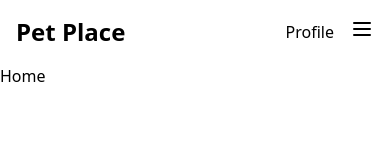
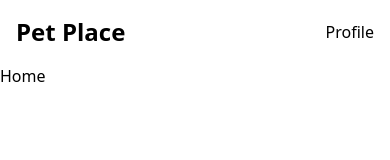
Before and after one commit to 231031/petplace, a React (Vite) app in the folder frontend/: page / in a window 390 px wide. Shown: the top 160 px of the page. Built offline with nearby package versions, Linux system fonts and the light colour scheme.

Commit message:
add dropdown when click on profile

```diff
--- a/frontend/components/Hostel.tsx
+++ /dev/null
@@ -1,10 +0,0 @@
-
-function Hostel  ()  {
-    return (
-        <div>
-            <h1>Hostel</h1>
-        </div>
-    )
-}
-
-export default Hostel;
--- /dev/null
+++ b/frontend/components/Hotel.tsx
@@ -0,0 +1,10 @@
+
+function Hotel  ()  {
+    return (
+        <div>
+            <h1>Hotel</h1>
+        </div>
+    )
+}
+
+export default Hotel;
--- a/frontend/components/Nav.tsx
+++ b/frontend/components/Nav.tsx
@@ -24,7 +24,7 @@ const Nav: React.FC = () => {
                 <a href="/" className="text-black">Home</a>
               </li>
               <li>
-                <a href="/hostel" className="text-black">Hostel</a>
+                <a href="/hotel" className="text-black">Hotel</a>
               </li>
               <li>
                 <a href="/care" className="text-black">Care</a>
@@ -45,7 +45,7 @@ const Nav: React.FC = () => {
           <div className="flex items-center space-x-4">
             <h1 className="text-black">Profile</h1>
             <div className="hidden md:block">
-              <a href="/profile" className="text-black">
+              <button onClick={toggleMenu} className="text-black">
                 <svg
                   className="w-8 h-8"
                   fill="none"
@@ -58,52 +58,62 @@ const Nav: React.FC = () => {
                   <path d="M12 12c2.28 0 4-1.72 4-4s-1.72-4-4-4-4 1.72-4 4 1.72 4 4 4z"></path>
                   <path d="M18 20h-12v-1c0-2 4-3 6-3s6 1 6 3v1z"></path>
                 </svg>
-              </a>
+              </button>
             </div>
 
-            {/* Toggle Menu for mobile */}
-            <div className="md:hidden">
-              <button id="menu-toggle" className="text-black" onClick={toggleMenu}>
-                <svg
-                  fill="none"
-                  stroke="currentColor"
-                  strokeLinecap="round"
-                  strokeLinejoin="round"
-                  strokeWidth="2"
-                  viewBox="0 0 24 24"
-                  className="w-6 h-6"
-                >
-                  <path d="M4 6h16M4 12h16M4 18h16"></path>
-                </svg>
-              </button>
-            </div>
+            {isMenuOpen && (
+                  <aside id="default-sidebar" className="fixed top-16 right-0 z-40 w-64 h-screen transition-transform translate-x-0">
+                    <div className="overflow-y-auto py-5 px-3 h-full bg-white-900 border-r border-gray-200">
+                      <ul className="space-y-2">
+                        <li>
+                          <a href="/profile" className="flex items-center p-2 text-base font-normal text-gray-900 rounded-lg hover:bg-gray-100">
+                            <span className="ml-3">Profile</span>
+                          </a>
+                        </li>
+                        <li>
+                          <a href="/hotel" className="flex items-center p-2 text-base font-normal text-black-900 rounded-lg hover:bg-gray-100">
+                            <span className="ml-3">Hotel</span>
+                          </a>
+                        </li>
+                        {/* Care button */}
+                        <li>
+                            <button type="button" className="flex items-center p-2 w-full text-base font-normal text-black-900 rounded-lg transition duration-75 group hover:bg-gray-100 dark:text-black dark:hover:bg-gray-100">
+                                  <span className="flex-1 ml-3 text-left">Care</span>
+                                <svg aria-hidden="true" className="w-6 h-6" fill="currentColor" viewBox="0 0 20 20" xmlns="http://www.w3.org/2000/svg"><path fill-rule="evenodd" d="M5.293 7.293a1 1 0 011.414 0L10 10.586l3.293-3.293a1 1 0 111.414 1.414l-4 4a1 1 0 01-1.414 0l-4-4a1 1 0 010-1.414z" clip-rule="evenodd"></path></svg>
+                            </button>
+                        </li>
+                        {/* Delivery button */}
+                        <li>
+                            <a href="/delivery" className="flex items-center p-2 w-full text-base font-normal text-black-900 rounded-lg transition duration-75 group hover:bg-gray-100 dark:text-black dark:hover:bg-gray-100">
+                                <span className="flex-1 ml-3 whitespace-nowrap">Delivery</span>
+                            </a>
+                        </li>
+                        {/* Shop button */}
+                        <li>
+                            <button type="button" className="flex items-center p-2 w-full text-base font-normal text-black-900 rounded-lg transition duration-75 group hover:bg-gray-100 dark:text-black dark:hover:bg-grey-700">
+                                <span className="flex-1 ml-3 text-left whitespace-nowrap">Shop</span>
+                                <svg aria-hidden="true" className="w-6 h-6" fill="currentColor" viewBox="0 0 20 20" xmlns="http://www.w3.org/2000/svg"><path fill-rule="evenodd" d="M5.293 7.293a1 1 0 011.414 0L10 10.586l3.293-3.293a1 1 0 111.414 1.414l-4 4a1 1 0 01-1.414 0l-4-4a1 1 0 010-1.414z" clip-rule="evenodd"></path></svg>
+                            </button>
+                        </li>
+                        {/* Social button */}
+                        <li>
+                            <a href="/social" className="flex items-center p-2 w-full text-base font-normal text-black-900 rounded-lg transition duration-75 group hover:bg-gray-100 dark:text-black dark:hover:bg-grey-700">
+                                <span className="ml-3">Social</span>
+                            </a>
+                        </li>
+                        <li>
+                            <button type="button" className="flex items-center p-2 w-full text-base font-normal text-black-900 rounded-lg transition duration-75 group hover:bg-gray-100 dark:text-black dark:hover:bg-grey-700" >
+                                <span className="flex-1 ml-3 text-left whitespace-nowrap">Logout</span>
+                            </button>
+                        </li>
+                    </ul>
+                </div>
+              </aside>
+            )}
+
           </div>
         </div>
       </div>
-
-      {/* Mobile Menu */}
-      {isMenuOpen ? (
-        <ul className="flex-col md:hidden">
-          <li className="px-3 py-3">
-            <a href="/" className="text-black">Home</a>
-          </li>
-          <li className="px-3 py-3">
-            <a href="/hostel" className="text-black">Hostel</a>
-          </li>
-          <li className="px-3 py-3">
-            <a href="/care" className="text-black">Care</a>
-          </li>
-          <li className="px-3 py-3">
-            <a href="/delivery" className="text-black">Delivery</a>
-          </li>
-          <li className="px-3 py-3">
-            <a href="/shop" className="text-black">Shop</a>
-          </li>
-          <li className="px-3 py-3">
-            <a href="/social" className="text-black">Social</a>
-          </li>
-        </ul>
-      ) : null}
     </nav>
 
   );
--- a/frontend/src/App.tsx
+++ b/frontend/src/App.tsx
@@ -1,7 +1,7 @@
 import Nav from '../components/Nav';
 import { Routes, Route } from 'react-router-dom';
 import Home from '../components/Home';
-import Hostel from '../components/Hostel';
+import Hotel from '../components/Hotel';
 import Care from '../components/Care';
 import Delivery from '../components/Delivery';
 import Shop from '../components/Shop';
@@ -16,7 +16,7 @@ function App () {
       <Nav />
       <Routes>
         <Route path="/" element={<Home />} />
-        <Route path="/hostel" element={<Hostel />} />
+        <Route path="/hotel" element={<Hotel />} />
         <Route path="/care" element={<Care />} />
         <Route path="/delivery" element={<Delivery />} />
         <Route path="/shop" element={<Shop />} />
```
